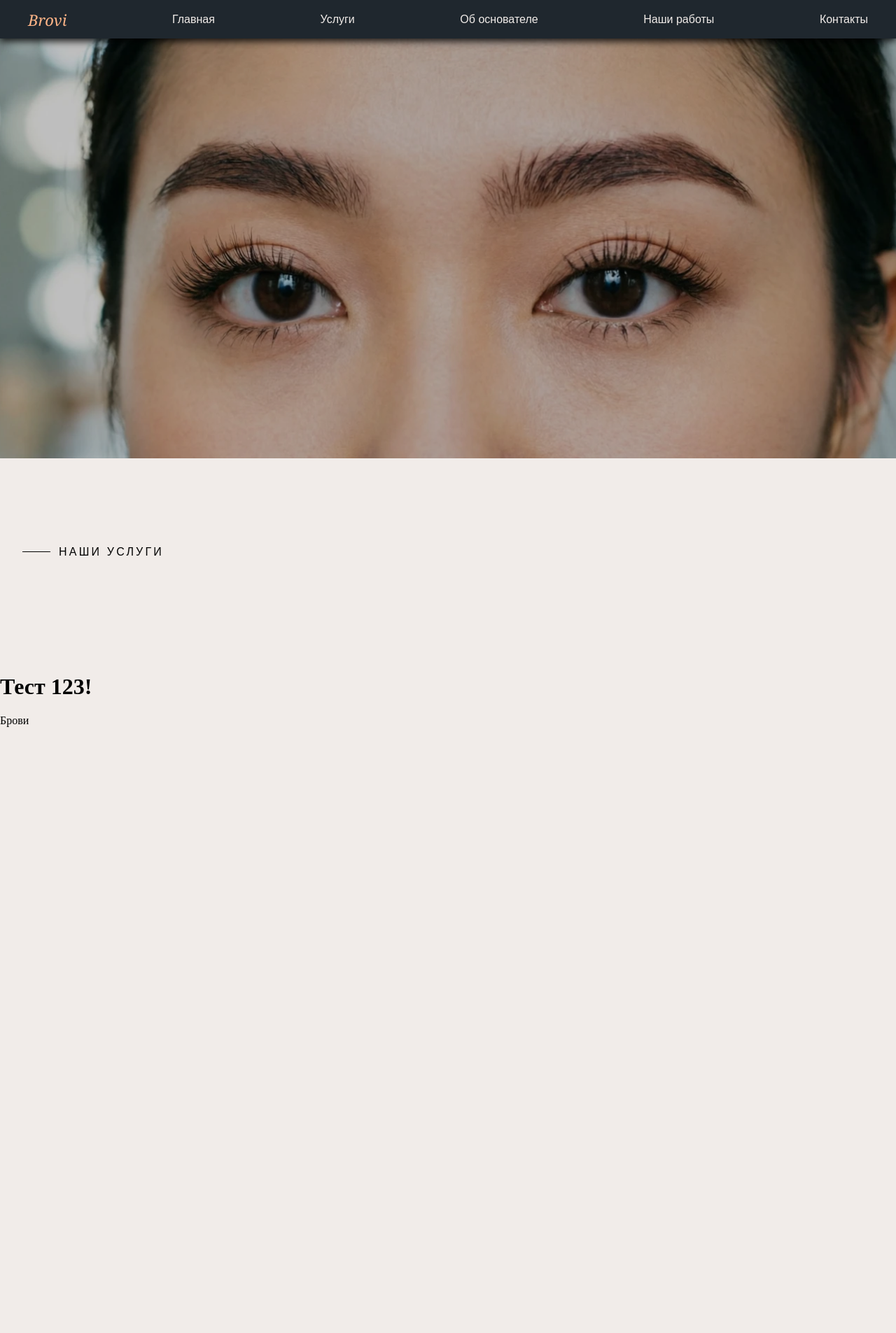
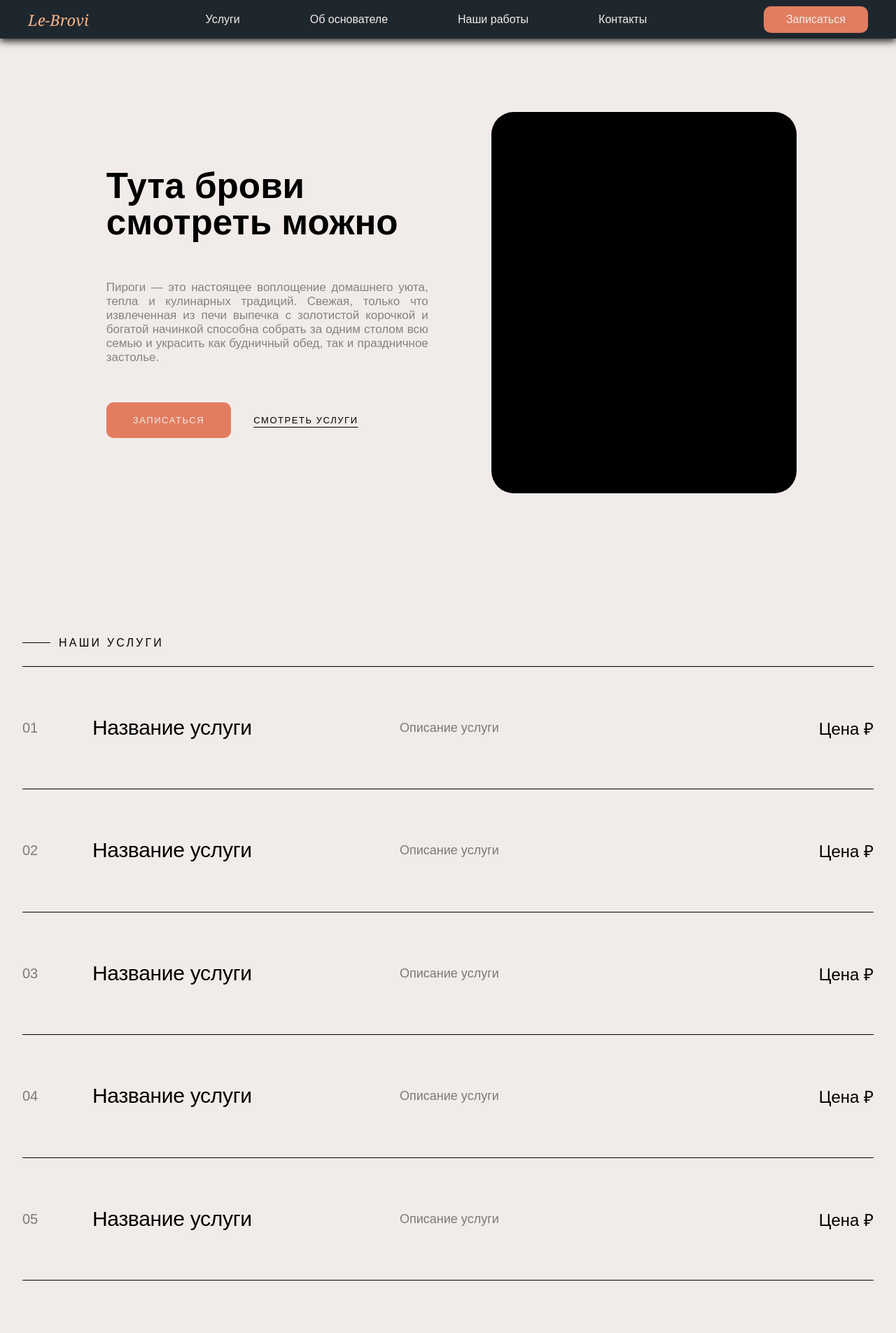
Before and after one commit to GuidamINC/BroviSait, a Vue app in the folder brovi-sait/: page / in a window 1280 px wide. Shown: the top 1905 px of the page at 70% size. Before the commit the page ends 1055 px from the top, so only its background shows below. Built offline with nearby package versions, Linux system fonts and the light colour scheme.

Commit message:
изменены: hero, header; добавлены: об основателе, услуги.

```diff
--- a/brovi-sait/src/App.vue
+++ b/brovi-sait/src/App.vue
@@ -2,16 +2,14 @@
 import BroviHeader from "@/components/Header.vue"
 import BroviHero from "@/components/Hero.vue"
 import BroviServices from "@/components/Services.vue"
+import BroviAbout from "@/components/About.vue"
 </script>
 
 <template>
   <BroviHeader></BroviHeader>
   <BroviHero></BroviHero>
   <BroviServices></BroviServices>
-  <h1>Тест 123!</h1>
-  <p>
-    Брови
-  </p>
+  <BroviAbout></BroviAbout>
 </template>
 
 <style scoped></style>
--- /dev/null
+++ b/brovi-sait/src/components/About.vue
@@ -0,0 +1,42 @@
+<template>
+    <section class = "about" id = "about">
+        <div class = "container">
+            <div class = "h-new">
+                ОБ ОСНОВАТЕЛЕ
+            </div>
+        </div>
+    </section>
+</template>
+
+
+<style scoped>
+.about{
+    padding: 120px 0;
+    background-color: #1F272E;
+}
+.h-new /*сам текст*/
+{
+        font-family: Arial, Helvetica, sans-serif;
+        font-size: 16px;
+        text-transform: uppercase;
+        letter-spacing: 0.2em;
+        display: inline-flex;
+        align-items: center;
+        gap: 12px;
+        margin-bottom: 24px;
+        color: #F1ECE9;
+}
+
+.h-new::before /*линия*/
+{
+        content: "";
+        width: 40px;
+        height: 1px;
+        background-color: #F1ECE9;
+}
+@media (max-width: 800px){
+    .about{
+        padding: 80px 0;
+    }
+}
+</style>
--- a/brovi-sait/src/components/Header.vue
+++ b/brovi-sait/src/components/Header.vue
@@ -1,32 +1,39 @@
+
+<script setup lang="ts">
+import * as Globals from "@/globals"
+</script>
+
+
 <<template>
-    <header class = "header-bg">
+    <nav class = "header-bg">
         <header class = "header-container">
-            <div class = "title-text">Brovi</div>
-            <a class = "s-a" href = "#hero">Главная</a>
-            <a class = "s-a" href = "#services">Услуги</a>
-            <a class = "s-a" href = "#hero">Об основателе</a>
-            <a class = "s-a" href = "#hero">Наши работы</a>
-            <a class = "s-a" href = "#hero">Контакты</a>
+            <a class = "title-text" href = "#hero">{{ Globals.brand_name }}</a>
+            <div class = "nav-list">
+                <a class = "s-a" href = "#services">{{ Globals.services_name }}</a>
+                <a class = "s-a" href = "#about">{{ Globals.about_name }}</a>
+                <a class = "s-a" href = "#hero">{{ Globals.gallery_name }}</a>
+                <a class = "s-a" href = "#hero">{{ Globals.contacts_name }}</a>
+            </div>
+            <a class = "contacts-button" href= "#hero">{{Globals.contacts_button_text}}</a>
         </header>
-    </header>
+    </nav>
 </template>
 
-<script setup, lang="ts">
-
-</script>
 
 <style scoped>
 .header-bg{
+    top:0;
+    left:0;
+    right:0;
+    padding: 0 20px;
+    width:100%;
     background-color: #1F272E;
-
     top: 0;
-    padding-left: 10px;
-    padding-right: 10px;
     box-shadow: 0 4px 10px rgba(0, 0, 0, 0.85);
 
 
     box-sizing: border-box;
-    position: sticky;
+    position: fixed;
 
     z-index: 2;
 }
@@ -37,37 +44,58 @@
     font-size: 22px;
     font-style: italic;
     font-weight:400;
+    text-decoration: none;
     color: #ffb587;
 }
 
-.s-a
-{
+
+.nav-list{
+    padding-left: 5px;
+    padding-right: 5px;
+    display:flex;
+    gap:100px;
+    align-items: center;
+    justify-content:space-between;
+}
+
+ .s-a
+ {
     font-family: Arial, Helvetica, sans-serif;
     color: #F1ECE9;
     font-size: 16px;
     cursor: pointer;
-    width:max-content;
 
     text-decoration: none;
     transition: all 0.3s ease-in-out;
 }
-
-
-
-.s-a:hover{
+.s-a:hover
+{
+    font-family: Arial, Helvetica, sans-serif;
     color: #F96F52;
     text-decoration: underline;
     text-underline-offset: 5px;
-
 }
 
-
+.contacts-button{
+    font-family: Arial, Helvetica, sans-serif;
+    text-decoration: none;
+    background-color: #E27D60;
+    font-size: 16px;
+    cursor:pointer;
+    padding: 10px 32px;
+    color: #F1ECE9;
+    border-radius: 10px;
+    transition: all 0.2s ease-in-out;
+}
+.contacts-button:hover{
+    background-color: #c96e55;
+    color: #d4d0ce;
+}
 
 
 .header-container{
     display: flex;
     justify-content: space-between;
-    gap: 20px;
     align-items: center;
     margin: auto;
 
@@ -76,6 +104,15 @@
     max-height: 70px;
     width: 100%;
 
+
+
 }
 
+@media (max-width: 800px) {
+   .nav-list{
+    display:none
+   }
+}
+
+
 </style>
--- a/brovi-sait/src/components/Hero.vue
+++ b/brovi-sait/src/components/Hero.vue
@@ -1,35 +1,179 @@
 <template>
-    <section class = "hero-section" id = "hero">
-        <picture>
-            <img class = "hero-img" src = "@/assets/hero.webp" loading="lazy"></img>
-        </picture>
+    <section class = "hero" id = "hero">
+
+        <div class = "container">
+            <div class = "hero-grid">
+                <div class = "hero-content">
+                    <h1>
+                        Тута
+                        брови смотреть можно
+                    </h1>
+                    <p> Пироги — это настоящее воплощение домашнего уюта,
+                        тепла и кулинарных традиций. Свежая, только что
+                        извлеченная из печи выпечка с золотистой корочкой и
+                        богатой начинкой
+                        способна собрать за одним столом
+                        всю семью и украсить как будничный обед,
+                        так и праздничное застолье.
+                    </p>
+                    <div class = "hero-actions">
+                        <a class="button">
+                            ЗАПИСАТЬСЯ
+                        </a>
+                        <a href = "#services" class ="services-hyperlink">
+                            СМОТРЕТЬ УСЛУГИ
+                        </a>
+                    </div>
+                </div>
+                <div class = "hero-visuals">
+                    <div class = "hero-img"></div>
+                </div>
+            </div>
+        </div>
     </section>
 </template>
 
 
 
 <style scoped>
+
+
 *{
     top: 0;
     left: 0;
+    margin: 0;
+    box-sizing: border-box;
 }
-.hero-section{
+
+.hero{
     position: relative;
-
-    width: 100%;
-    height: 600px;
-
-
-}
-.hero-img{
-    position: absolute;
-    width: 100%;
-    height: 100%;
-    object-fit: cover;
-    object-position: 50% 62%;
-    filter: brightness(0.75)
-
+    min-height: 70vh;
+    padding: 160px 0 80px;
+    align-items: center;
+    display:flex;
 
 }
 
+
+.hero-img{
+    display:block;
+    overflow: hidden;
+    position: relative;
+    aspect-ratio: 4/5;
+    background-color: black;
+    border-radius: 32px;
+}
+
+.hero h1
+{
+    max-width: 480px;
+    text-align: left;
+    padding: 10px;
+    line-height: 1.02;
+    box-sizing: border-box;
+    font-family: Arial, Helvetica, sans-serif ;
+    font-size: clamp(48px, 4vw, 64px);
+    display: inline-flex;
+    margin-bottom: 30px;
+}
+
+.hero p{
+    text-align: justify;
+    font-family: Arial, Helvetica, sans-serif ;
+    display: block;
+    margin-block-start: 1em;
+    margin-block-end: 1em;
+    margin-inline-start: 0px;
+    margin-inline-end: 0px;
+    padding-left: 10px;
+    padding-right: 10px;
+
+    font-size: 17px;
+    max-width: 480px;
+    margin-bottom: 44px;
+    color: #838383;
+}
+
+.hero-grid{
+    display: grid;
+    grid-template-columns: 1.1fr 1fr;
+    gap: 80px;
+    align-items: center;
+}
+
+.hero-content{
+    margin: 0;
+    padding: 0;
+}
+
+.hero-visuals{
+    margin: 0;
+    padding: 0;
+}
+
+
+
+.hero-actions{
+    display: flex;
+    flex-wrap: wrap;
+    padding: 10px;
+    gap: 32px;
+}
+
+.button{
+    font-family: Arial, Helvetica, sans-serif;
+    display: inline-flex;
+    align-items: center;
+    gap: 12px;
+    padding: 18px 38px;
+    color: #F1ECE9;
+    border-radius: 10px;
+    font-size: 13px;
+    letter-spacing: 0.12em;
+    transition: all .35s ease;
+    cursor: pointer;
+    background-color: #E27D60;
+}
+
+.button:hover{
+    background-color: #ce7258;
+    color: #d4d0ce;
+    border-radius: 20px;
+}
+
+
+.services-hyperlink{
+    color:black;
+    font-family: Arial, Helvetica, sans-serif;
+    display: inline-flex;
+    align-items: center;
+    gap: 14px;
+    text-decoration:underline;
+    text-underline-offset: 5px;
+    font-size: 13px;
+    letter-spacing: 0.12em;
+    transition: all .35s ease;
+    cursor: pointer;
+}
+
+.services-hyperlink:hover{
+    color: #bd6750;
+}
+
+@media (max-width: 1024px){
+    .hero-img{
+        max-width: 480px;
+        margin: 0 auto;
+    }
+
+    .hero-grid{
+        grid-template-columns: 1fr;
+        gap: 60px;
+    }
+
+    .container{
+        padding: 0 20px;
+    }
+}
+
 </style>
--- a/brovi-sait/src/components/Services.vue
+++ b/brovi-sait/src/components/Services.vue
@@ -4,9 +4,48 @@
         <div class = "h-new">
             НАШИ УСЛУГИ
         </div>
+        <div class="services-array">
+            <div class = "service-item">
+                <div class = "service-num">01</div>
+                <h3>Название услуги</h3>
+                <div class = "service-desc">Описание услуги</div>
+                <div class="service-price">Цена ₽</div>
+            </div>
+            <div class = "service-item">
+                <div class = "service-num">02</div>
+                <h3>Название услуги</h3>
+                <div class = "service-desc">Описание услуги</div>
+                <div class="service-price">Цена ₽</div>
+            </div>
+            <div class = "service-item">
+                <div class = "service-num">03</div>
+                <h3>Название услуги</h3>
+                <div class = "service-desc">Описание услуги</div>
+                <div class="service-price">Цена ₽</div>
+            </div>
+            <div class = "service-item">
+                <div class = "service-num">04</div>
+                <h3>Название услуги</h3>
+                <div class = "service-desc">Описание услуги</div>
+                <div class="service-price">Цена ₽</div>
+            </div>
+            <div class = "service-item">
+                <div class = "service-num">05</div>
+                <h3>Название услуги</h3>
+                <div class = "service-desc">Описание услуги</div>
+                <div class="service-price">Цена ₽</div>
+            </div>
+            <div class = "service-item">
+                <div class = "service-num">06</div>
+                <h3>Название услуги</h3>
+                <div class = "service-desc">Описание услуги</div>
+                <div class="service-price">Цена ₽</div>
+            </div>
+        </div>
     </div>
 </section>
 </template>
+
 
 
 
@@ -15,15 +54,16 @@
         padding-top: 120px;
         padding-bottom: 120px;
         display: block;
+    }
 
-    }
     .container{
         max-width: 1240px;
         margin: 0 auto;
         padding: 0 32px;
+    }
 
-    }
-    .h-new{
+    .h-new /*сам текст*/
+    {
         font-family: Arial, Helvetica, sans-serif;
         font-size: 16px;
         text-transform: uppercase;
@@ -34,10 +74,76 @@
         margin-bottom: 24px;
     }
 
-    .h-new::before{
-    content: "";
+    .h-new::before /*линия*/
+    {
+        content: "";
         width: 40px;
         height: 1px;
         background-color: black;
     }
+
+    .services-array{
+        display:flex;
+        flex-direction: column;
+        border-top: 1px solid;
+    }
+
+    .service-item
+    {
+        display: grid;
+        grid-template-columns: 60px 1fr 1.4fr auto;
+        gap: 40px;
+        align-items: center;
+        padding: 40px 0;
+        border-bottom: 1px solid ;
+        transition: all .4s ease;
+        cursor: pointer;
+    }
+
+    .service-num{
+        font-family: Arial, Helvetica, sans-serif;
+        font-size: 20px;
+        color: #7a7a7a;
+    }
+
+    .service-desc{
+        font-family: Arial, Helvetica, sans-serif;
+        font-size: 18px;
+        color: #7a7a7a;
+    }
+
+    .service-price{
+        font-family: Arial, Helvetica, sans-serif;
+        font-size: 24px;
+        white-space-collapse: collapse;
+        text-wrap-mode: nowrap;
+    }
+
+    .service-item h3{
+        font-family: Arial, Helvetica, sans-serif;
+        font-weight: 400;
+        letter-spacing: -0.01em;
+        line-height: 1.15;
+        font-size: 30px;
+    }
+
+    .service-item:hover{
+        padding-left: 15px;
+        padding-right: 15px;
+        background-color: #ece8e4;
+    }
+
+    @media (max-width: 800px){
+        .service-item{
+            grid-template-columns: 40px 1fr;
+            gap: 16px;
+        }
+        .service-desc{
+            grid-column: 2;
+        }
+        .service-price{
+            grid-column: 2;
+            text-align: left;
+        }
+    }
 </style>
--- /dev/null
+++ b/brovi-sait/src/globals.ts
@@ -0,0 +1,12 @@
+
+// Naming
+export const brand_name:string = "Le-Brovi"
+export const services_name:string = "Услуги"
+export const about_name:string = "Об основателе"
+export const gallery_name:string = "Наши работы"
+export const contacts_name:string = "Контакты"
+
+export const contacts_button_text:string = "Записаться"
+
+
+export const phone_number:string = "928593485"
--- a/brovi-sait/src/main.css
+++ b/brovi-sait/src/main.css
@@ -3,4 +3,12 @@ html,body {
     padding: 0;
     scroll-behavior: smooth;
     background-color: #F1ECE9;
+    box-sizing: border-box;
+    overflow-x: hidden;
 }
+
+.container {
+    max-width: 1240px;
+    padding: 0 32px;
+    margin: 0 auto;
+}
--- a/brovi-sait/src/main.ts
+++ b/brovi-sait/src/main.ts
@@ -2,4 +2,7 @@ import { createApp } from 'vue'
 import App from './App.vue'
 import "@/main.css"
 
+
+
+
 createApp(App).mount('#app')
```
